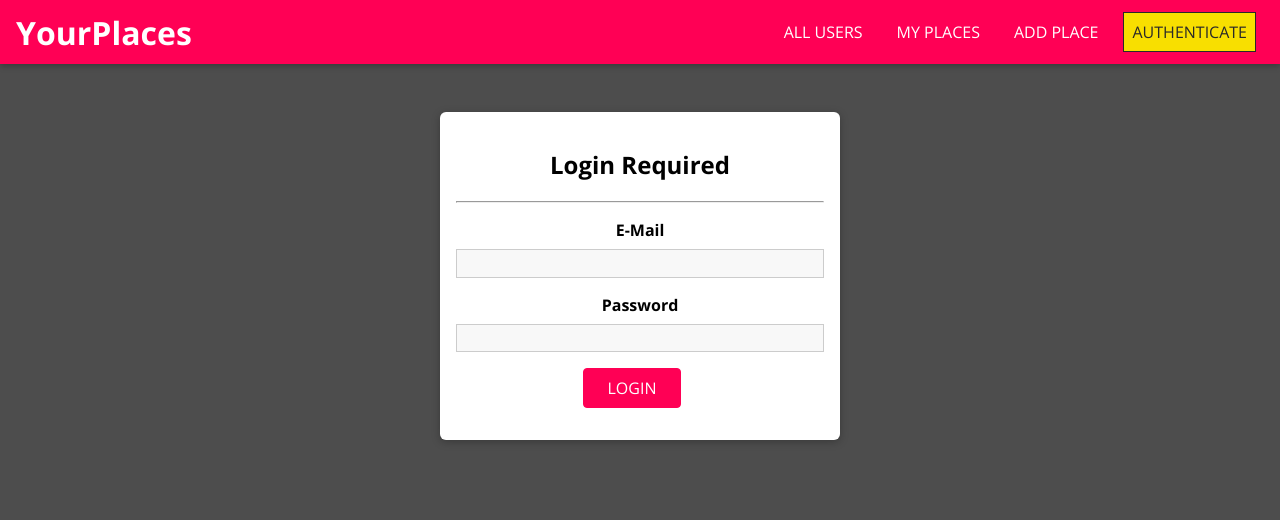
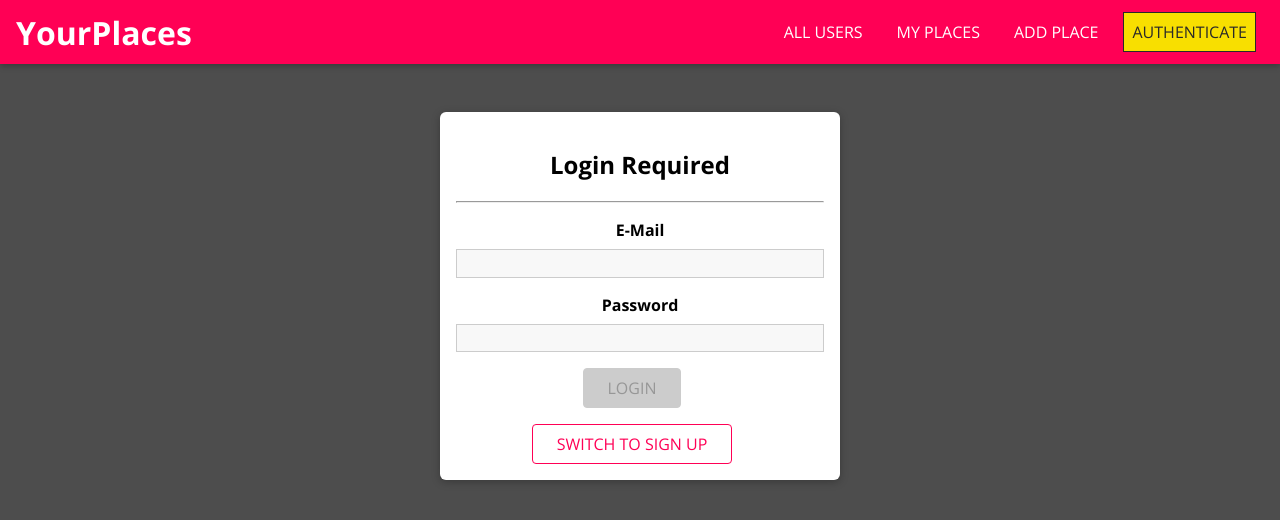
Before and after one commit to HuuThanh1301/MERN-Project-1, a React (Create React App) app in the folder FE/: page /auth in a window 1280 px wide. Shown: the top 520 px of the page. Built offline with nearby package versions, Linux system fonts and the light colour scheme.

Commit message:
Add Signup + Swich Mode Button

```diff
--- a/FE/src/shared/hooks/form-hook.js
+++ b/FE/src/shared/hooks/form-hook.js
@@ -5,6 +5,9 @@ const formReducer = (state, action) => {
     case "INPUT_CHANGE":
       let formIsValid = true;
       for (const inputId in state.inputs) {
+        if(!state.inputs[inputId]){
+          continue;
+        }
         if (inputId === action.inputId) {
           formIsValid = formIsValid && action.isValid;
         } else {
--- a/FE/src/user/pages/Auth.js
+++ b/FE/src/user/pages/Auth.js
@@ -1,17 +1,19 @@
-import React from "react";
+import React, { useState } from "react";
 import Card from "../../shared/components/UIElements/Card";
 import Input from "../../shared/components/FormElements/Input";
 import Button from "../../shared/components/FormElements/Button";
 import {
   VALIDATOR_EMAIL,
   VALIDATOR_MINLENGTH,
+  VALIDATOR_REQUIRE,
 } from "../../shared/util/validators";
 import { useForm } from "../../shared/hooks/form-hook";
 
 import "./Auth.css";
 
 const Auth = () => {
-  const [formState, inputHandler] = useForm(
+  const [isLoginMode, setIsLoginMode] = useState(true);
+  const [formState, inputHandler, setFormData] = useForm(
     {
       email: {
         value: "",
@@ -30,11 +32,46 @@ const Auth = () => {
     console.log(formState.inputs);
   };
 
+  const switchModeHandler = () => {
+    if (!isLoginMode) {
+      setFormData(
+        {
+          ...formState.inputs,
+          name: undefined,
+        },
+        formState.inputs.email.isValid && formState.inputs.password.isValid
+      );
+    } else {
+      setFormData(
+        {
+          ...formState.inputs,
+          name: {
+            value: "",
+            isValid: false,
+          },
+        },
+        false
+      );
+    }
+    setIsLoginMode((prevMode) => !prevMode);
+  };
+
   return (
     <Card className="authentication">
       <h2>Login Required</h2>
       <hr />
       <form onSubmit={authSubmitHandler}>
+        {!isLoginMode && (
+          <Input
+            element="input"
+            id="name"
+            type="text"
+            label="Your Name"
+            validators={[VALIDATOR_REQUIRE()]}
+            errorText="Please enter a name."
+            onInput={inputHandler}
+          />
+        )}
         <Input
           id="email"
           element="input"
@@ -53,10 +90,13 @@ const Auth = () => {
           errorText="Please enter a valid password, at least 5 characters."
           onInput={inputHandler}
         />
-        <Button type="submit" disable={!formState.isValid}>
+        <Button type="submit" disabled={!formState.isValid}>
           LOGIN
         </Button>
       </form>
+      <Button inverse onClick={switchModeHandler}>
+        SWITCH TO {isLoginMode ? "SIGN UP" : "LOGIN"}
+      </Button>
     </Card>
   );
 };
```
